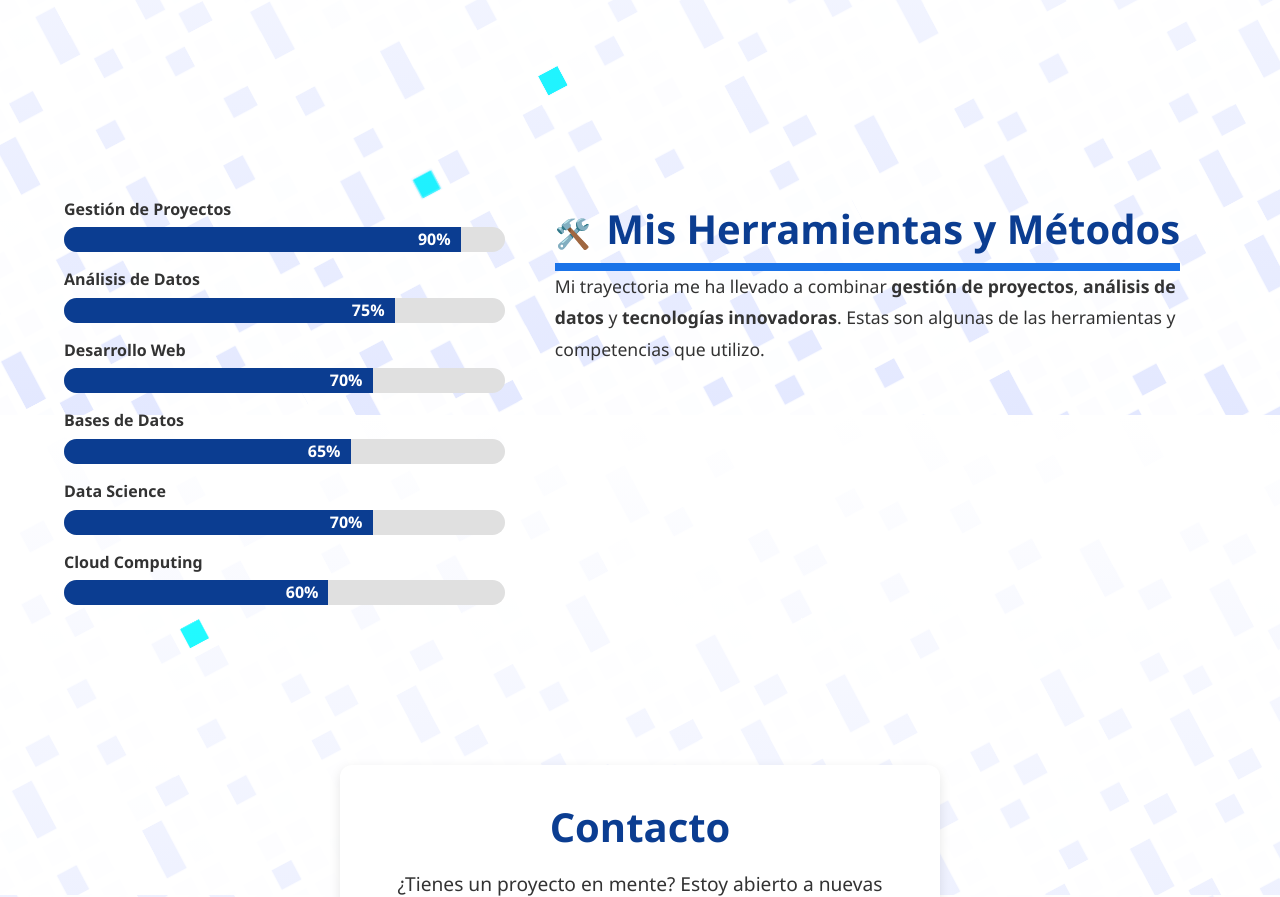
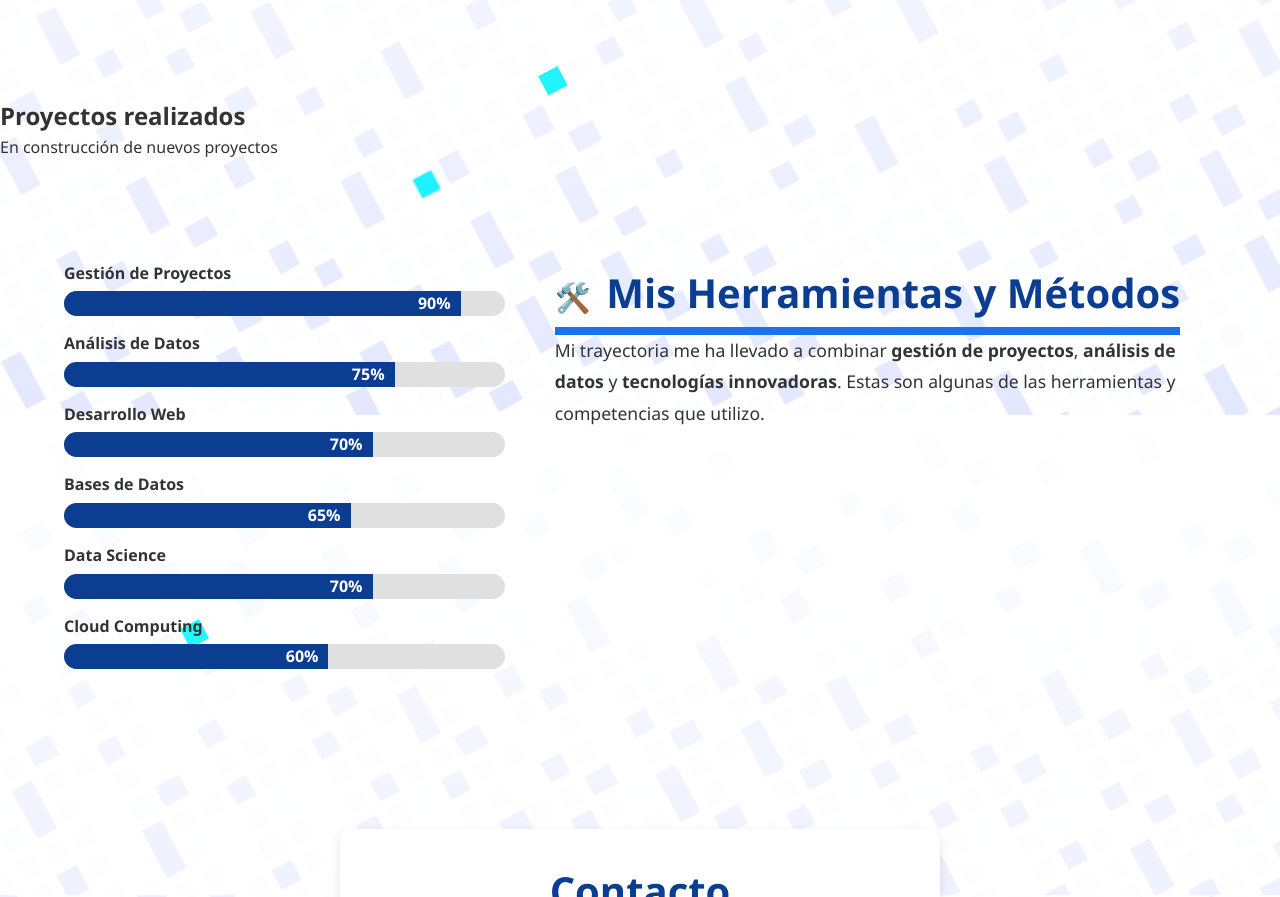
Before and after one commit to Danilovich4/02_pag_web_personal, a plain HTML site: page index.html in a window 1280 px wide. Shown: the part 1985-2882 px from the top of the page. Drawn offline with Linux system fonts and the light colour scheme.

Commit message:
Trabajo nueva seccion proyectos

```diff
--- a/index.html
+++ b/index.html
@@ -109,6 +109,13 @@
             </div>
         </div>
     </section>
+    <!-- PROYECTOS-->
+    <article>
+        <div>
+            <h2>Proyectos realizados</h2>
+            <p>En construcción de nuevos proyectos</p>
+        </div>
+    </article>
 
     <!-- ====== MIS HERRAMIENTAS Y MÉTODOS ====== -->
     <section id="habilidades" class="seccion-izquierda">
```
